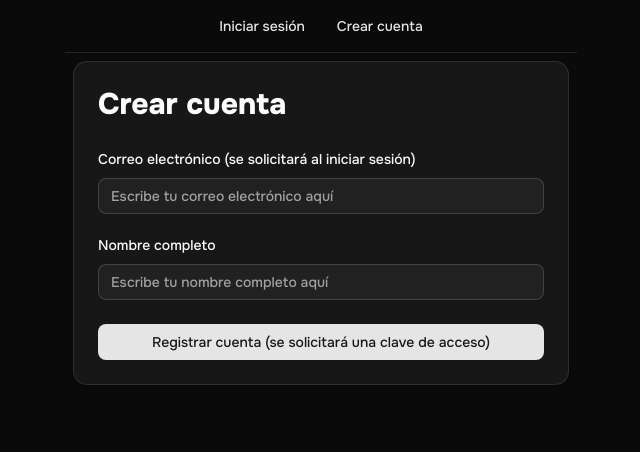
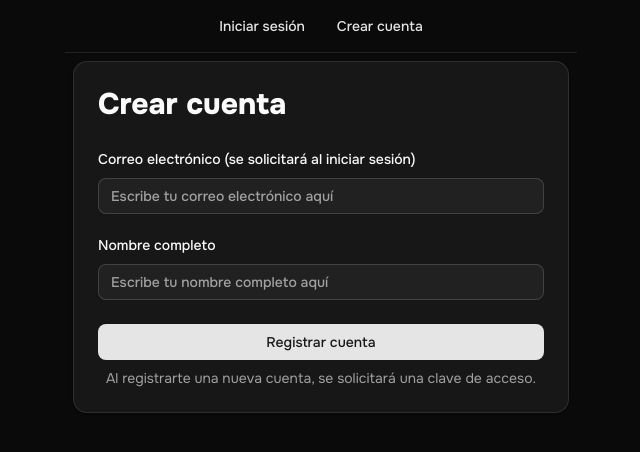
Before and after one commit to alvaromagu/gym-stats, a React (Vite) app in the folder packages/web/: page /register in a window 1280 px wide. Shown: the top 452 px of the page, without its empty margins (319-959 px from the left). Built offline with nearby package versions, Linux system fonts and the light colour scheme.

Commit message:
fix: restructure registration button and message layout for clarity

```diff
--- a/packages/web/src/auth/pages/register.tsx
+++ b/packages/web/src/auth/pages/register.tsx
@@ -43,10 +43,16 @@
                 required
               />
             </Label>
-            <Button type='submit' disabled={loading}>
-              {loading && <Loader2Icon className='animate-spin size-6' />}
-              Registrar cuenta (se solicitará una clave de acceso)
-            </Button>
+            <div className='flex flex-col gap-2'>
+              <Button type='submit' disabled={loading}>
+                {loading && <Loader2Icon className='animate-spin size-6' />}
+                Registrar cuenta
+              </Button>
+              <p className='text-sm text-center text-muted-foreground'>
+                Al registrarte una nueva cuenta, se solicitará una clave de
+                acceso.
+              </p>
+            </div>
           </form>
         </CardContent>
       </Card>
```
